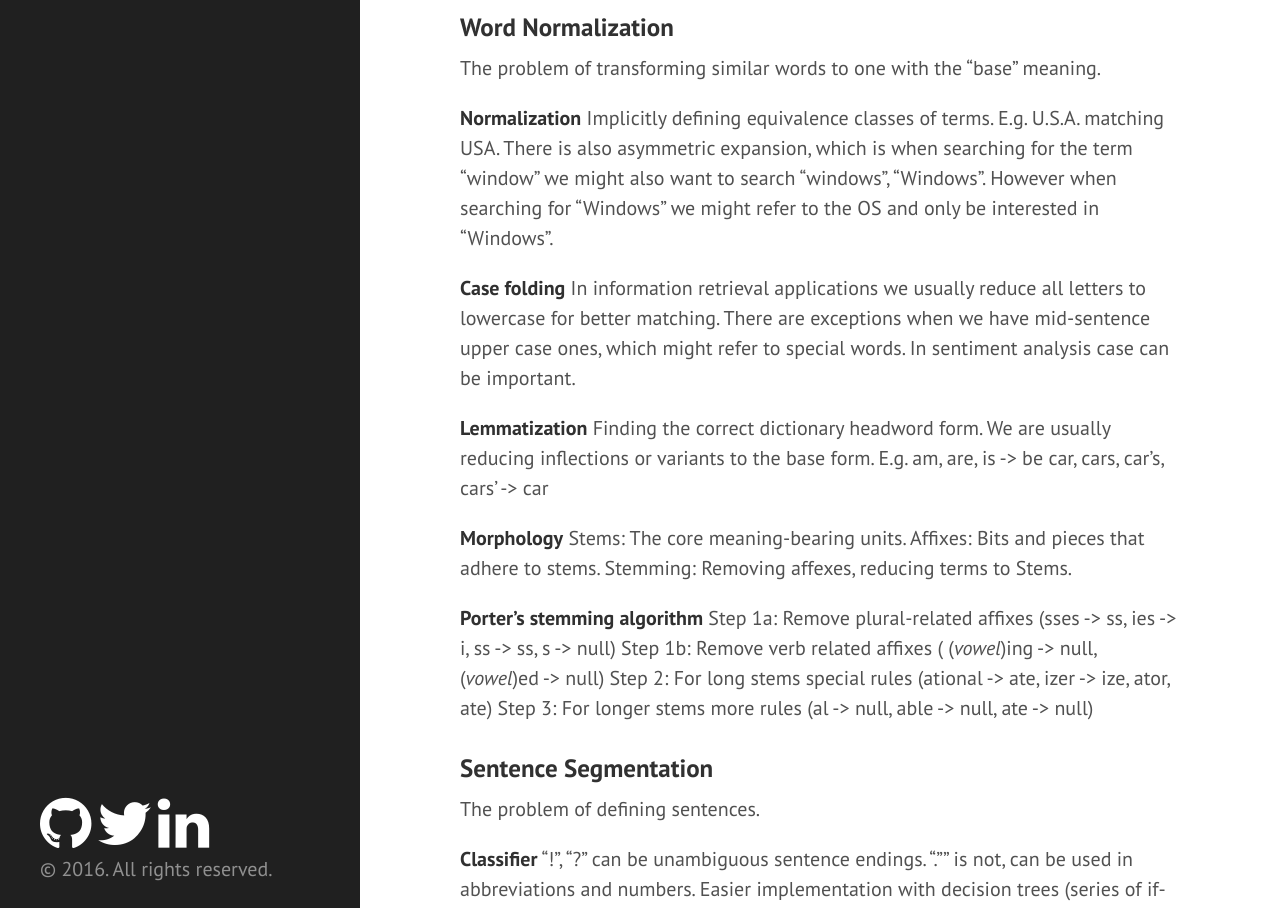
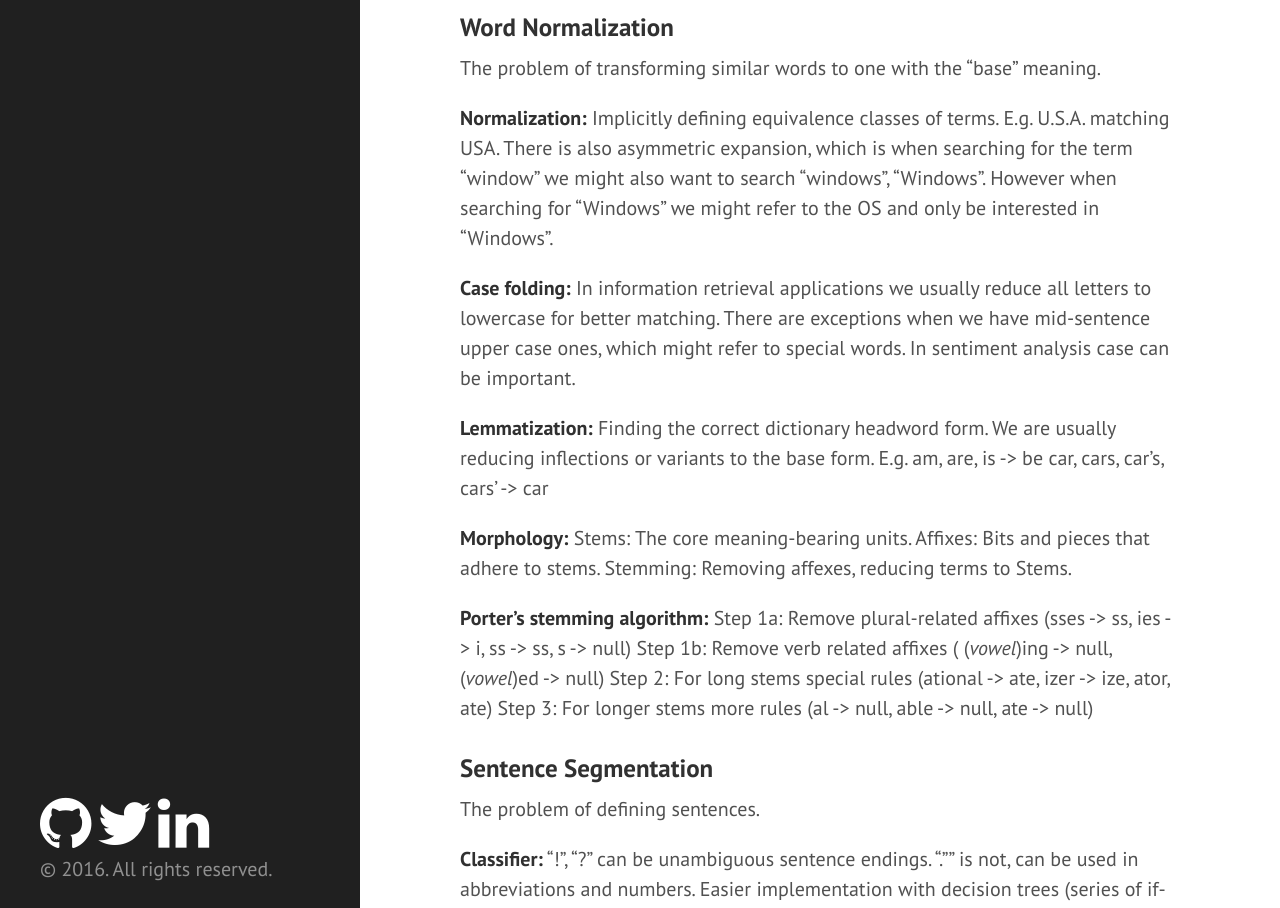
Before and after one commit to leokleist/kostistsaprailis.github.io, a Jekyll site: the page built from _posts/2016-05-21-Natural-language-processing-week-1.md, in a window 1280 px wide and 1400 px high, scrolled down 645 px. Shown: the part 476-1384 px from the top of the window. Built offline with Jekyll 4.4.1, drawn with Linux system fonts in a browser that asks for light colours; nearby versions of some CDN libraries; some of the changed text lies outside the part shown.

```diff
--- a/_posts/2016-05-21-Natural-language-processing-week-1.md
+++ b/_posts/2016-05-21-Natural-language-processing-week-1.md
@@ -25,8 +25,8 @@ Using bash tools to analyse text. Useful programs:
 
 <strong>Issues with Tokenization:</strong>
 
-* How to handle punctuation (periods, dashes, apostrophes).
-* How to handle language specific punctuation e.g. French Le, L', l',
+* How to handle punctuation (periods, dashes, apostrophes).<br>
+* How to handle language specific punctuation e.g. French Le, L', l',<br>
 German/Chinese no space between words etc.
 
 <strong>Maximum Matching Word Segmentation Algorithm:</strong>
@@ -37,30 +37,30 @@ segment out the first word and continue similarly. Doesn't work well on english.
 ### Word Normalization
 The problem of transforming similar words to one with the "base" meaning.
 
-<strong>Normalization</strong>
+<strong>Normalization:</strong>
 Implicitly defining equivalence classes of terms. E.g. U.S.A. matching USA.
 There is also asymmetric expansion, which is when searching for the term "window"
 we might also want to search "windows", "Windows". However when searching for
 "Windows" we might refer to the OS and only be interested in "Windows".
 
-<strong>Case folding</strong>
+<strong>Case folding:</strong>
 In information retrieval applications we usually reduce all letters to lowercase
 for better matching. There are exceptions when we have mid-sentence upper case ones,
 which might refer to special words.
 In sentiment analysis case can be important.
 
-<strong>Lemmatization</strong>
+<strong>Lemmatization:</strong>
 Finding the correct dictionary headword form.
 We are usually reducing inflections or variants to the base form.
 E.g. am, are, is -> be
 car, cars, car's, cars' -> car
 
-<strong>Morphology</strong>
+<strong>Morphology:</strong>
 Stems: The core meaning-bearing units.
 Affixes: Bits and pieces that adhere to stems.
 Stemming: Removing affexes, reducing terms to Stems.
 
-<strong>Porter's stemming algorithm</strong>
+<strong>Porter's stemming algorithm:</strong>
 Step 1a: Remove plural-related affixes (sses -> ss, ies -> i, ss -> ss, s -> null)
 Step 1b: Remove verb related affixes ( (*vowel*)ing -> null, (*vowel*)ed -> null)
 Step 2: For long stems special rules (ational -> ate, izer -> ize, ator, ate)
@@ -69,7 +69,7 @@ Step 3: For longer stems more rules (al -> null, able -> null, ate -> null)
 ### Sentence Segmentation
 The problem of defining sentences.
 
-<strong>Classifier</strong>
+<strong>Classifier:</strong>
 "!", "?" can be unambiguous sentence endings.
 "."" is not, can be used in abbreviations and numbers.
 Easier implementation with decision trees (series of if-then-else rules).
@@ -80,7 +80,7 @@ with a "." is an end of sentence.
 ### Minimum Edit Distance
 The problem of defining word similarity
 
-<strong>Definition</strong>
+<strong>Definition:</strong>
 The minimum number of editing operations (insertions, deletions, substitutions)
 needed to transform one string to the other.
 Usually all operations have a cost of 1. In Levenshtein Distance substitutions cost 2.
@@ -89,13 +89,13 @@ on operations of words between the machine generated text and a human equivalent
 We difine table D(i,j) that contains the cost between X(1,i) and Y(1,j) where
 X(1,i) is the i first letters of string X and Y(1,j) the j first letters in string Y.
 
-<strong>How to calculate</strong>
+<strong>How to calculate:</strong>
 Dynamic programming to the rescue. We are combining solutions to subproblems to
 generate the solution to the whole problem. Levenshtein implementation:
 
 ![Levenshtein Distance](/assets/levenshtein-distance.png)
 
-<strong>Backtrace for Computing Alignments</strong>
+<strong>Backtrace for Computing Alignments:</strong>
 We can keep pointers in each cell to where we came from so we can retrace the steps
 taken. Thus we know which action was taken in each step to compute the minimum
 distance and we can get a "mapping" of the operations required.
@@ -106,12 +106,12 @@ are not exactly equal but some operations have a higher or lower chance of occur
 (such as in spelling correction where the word was mistyped etc).
 We keep del[x(i)], ins[y(j)] and sub[x(i),y(j)] tables with the extra costs per letter.
 
-<strong>Minimum Edit Distance in Computational Biology</strong>
+<strong>Minimum Edit Distance in Computational Biology:</strong>
 The [Needleman-Wunsch Algorithm][needleman-url] is an implementation used in CB where we have a common
 cost "-d" for insertions and deletions and "s" for substitutions.
 This can be used to find the minimum edit distance of a string within a possibly larger string.
 
-<strong>Local Alignment Problem</strong>
+<strong>Local Alignment Problem:</strong>
 Given two strings X, Y, find two substrings x', y' whose similarity is maximum.
 Implementation using the Smith-Waterman algorithm.
 
```
